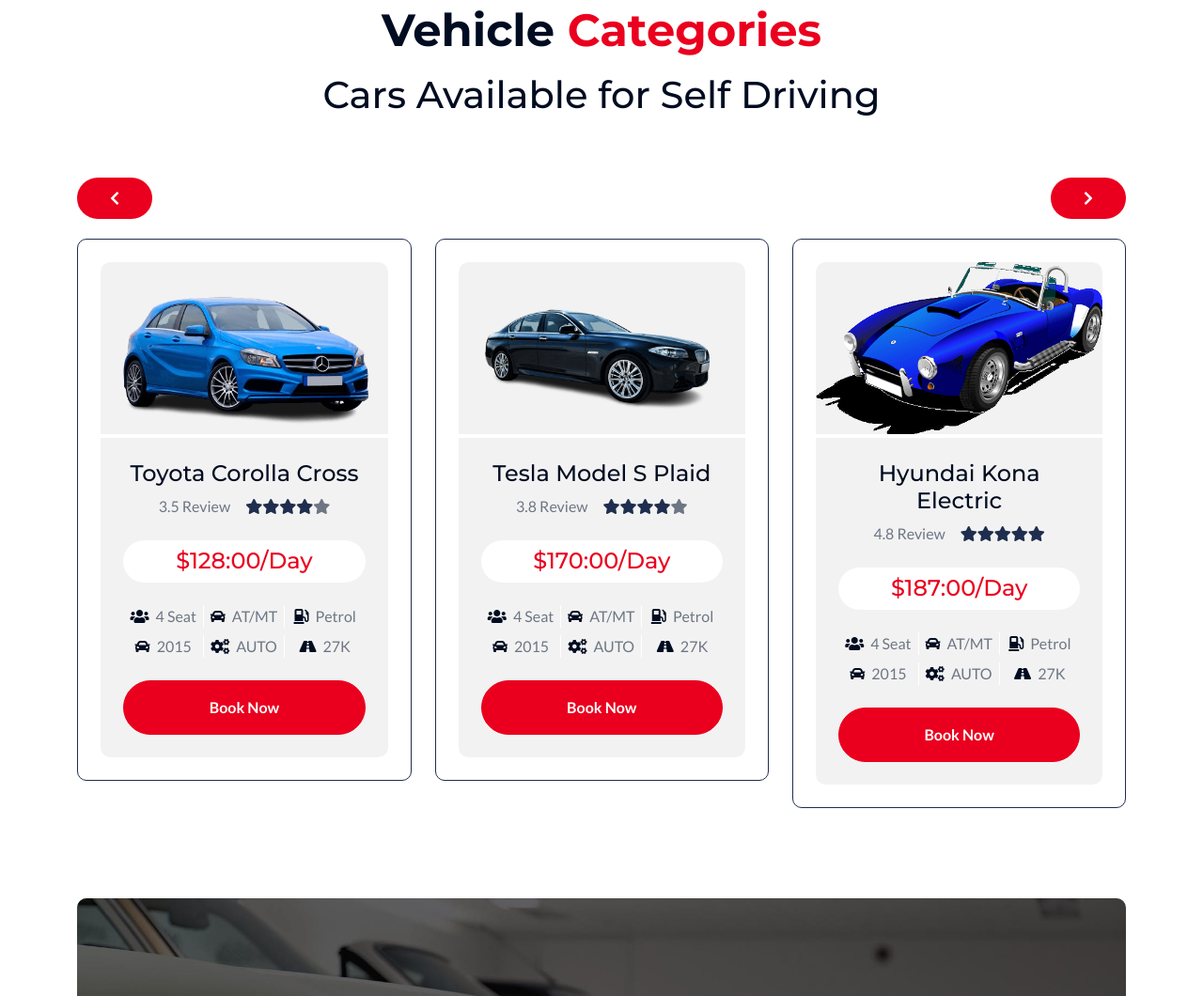
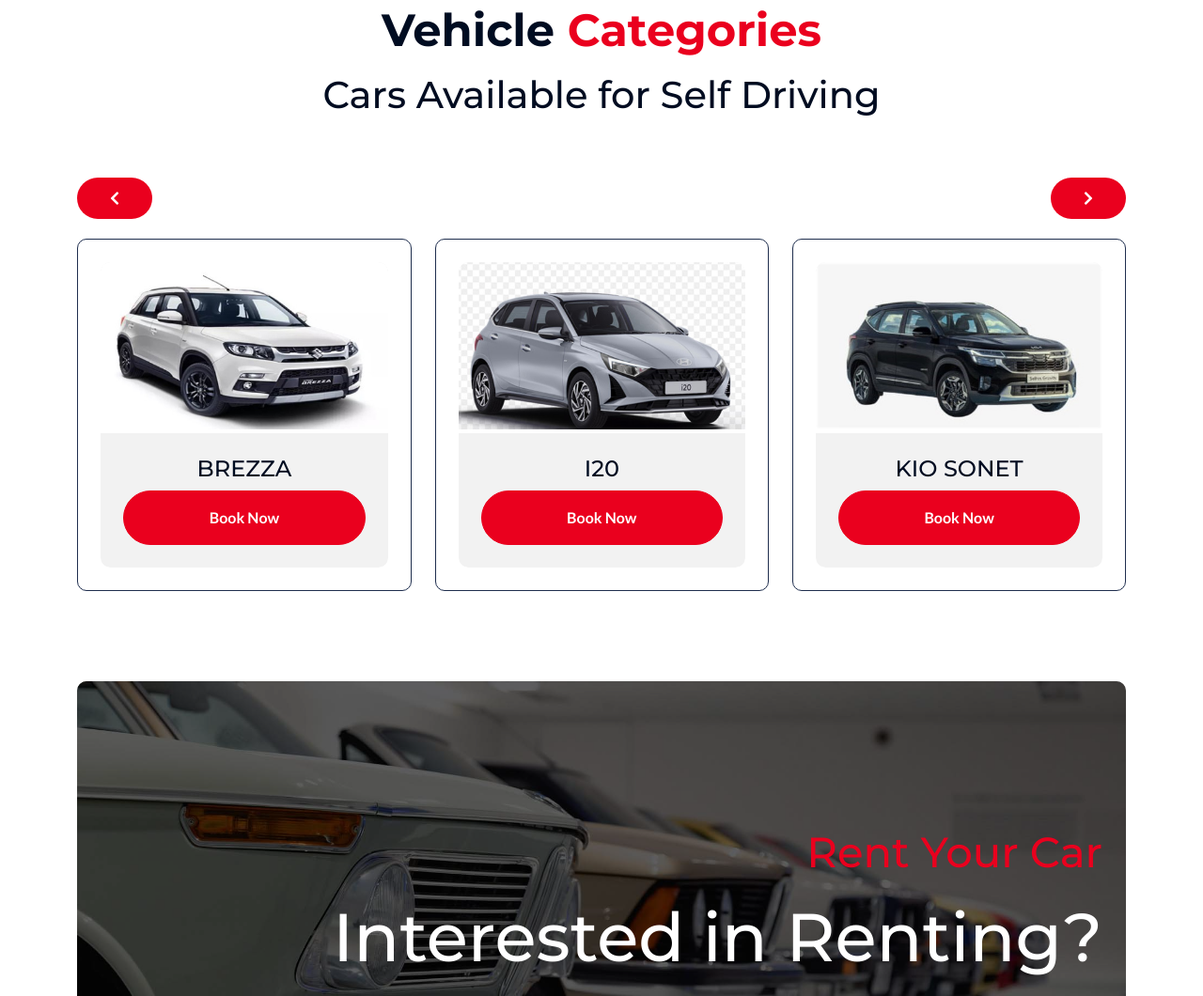
Before and after one commit to 22118131/drivingtemp, a plain HTML site: page index.html in a window 1280 px wide. Shown: the part 4113-5173 px from the top of the page at 94% size. Drawn offline with nearby package versions, Linux system fonts and the light colour scheme.

Commit message:
cars added1

```diff
--- a/index.html
+++ b/index.html
@@ -470,53 +470,11 @@
                 <div class="categories-item p-4">
                     <div class="categories-item-inner">
                         <div class="categories-img rounded-top">
-                            <img src="img/car-1.png" class="img-fluid w-100 rounded-top" alt="">
+                            <img src="img/car-1.jpeg" class="img-fluid w-100 rounded-top" alt="">
                         </div>
                         <div class="categories-content rounded-bottom p-4">
                             <h4>Fortuner</h4>
-                        </div>
-                    </div>
-                </div>
-                <div class="categories-item p-4">
-                    <div class="categories-item-inner">
-                        <div class="categories-img rounded-top">
-                            <img src="img/car-2.png" class="img-fluid w-100 rounded-top" alt="">
-                        </div>
-                        <div class="categories-content rounded-bottom p-4">
-                            <h4>Toyota Corolla Cross</h4>
-                            <div class="categories-review mb-4">
-                                <div class="me-3">3.5 Review</div>
-                                <div class="d-flex justify-content-center text-secondary">
-                                    <i class="fas fa-star"></i>
-                                    <i class="fas fa-star"></i>
-                                    <i class="fas fa-star"></i>
-                                    <i class="fas fa-star"></i>
-                                    <i class="fas fa-star text-body"></i>
-                                </div>
-                            </div>
-                            <div class="mb-4">
-                                <h4 class="bg-white text-primary rounded-pill py-2 px-4 mb-0">$128:00/Day</h4>
-                            </div>
-                            <div class="row gy-2 gx-0 text-center mb-4">
-                                <div class="col-4 border-end border-white">
-                                    <i class="fa fa-users text-dark"></i> <span class="text-body ms-1">4 Seat</span>
-                                </div>
-                                <div class="col-4 border-end border-white">
-                                    <i class="fa fa-car text-dark"></i> <span class="text-body ms-1">AT/MT</span>
-                                </div>
-                                <div class="col-4">
-                                    <i class="fa fa-gas-pump text-dark"></i> <span class="text-body ms-1">Petrol</span>
-                                </div>
-                                <div class="col-4 border-end border-white">
-                                    <i class="fa fa-car text-dark"></i> <span class="text-body ms-1">2015</span>
-                                </div>
-                                <div class="col-4 border-end border-white">
-                                    <i class="fa fa-cogs text-dark"></i> <span class="text-body ms-1">AUTO</span>
-                                </div>
-                                <div class="col-4">
-                                    <i class="fa fa-road text-dark"></i> <span class="text-body ms-1">27K</span>
-                                </div>
-                            </div>
+
                             <a href="#" class="btn btn-primary rounded-pill d-flex justify-content-center py-3">Book
                                 Now</a>
                         </div>
@@ -525,43 +483,11 @@
                 <div class="categories-item p-4">
                     <div class="categories-item-inner">
                         <div class="categories-img rounded-top">
-                            <img src="img/car-3.png" class="img-fluid w-100 rounded-top" alt="">
+                            <img src="img/car-2.jpg" class="img-fluid w-100 rounded-top" alt="">
                         </div>
                         <div class="categories-content rounded-bottom p-4">
-                            <h4>Tesla Model S Plaid</h4>
-                            <div class="categories-review mb-4">
-                                <div class="me-3">3.8 Review</div>
-                                <div class="d-flex justify-content-center text-secondary">
-                                    <i class="fas fa-star"></i>
-                                    <i class="fas fa-star"></i>
-                                    <i class="fas fa-star"></i>
-                                    <i class="fas fa-star"></i>
-                                    <i class="fas fa-star text-body"></i>
-                                </div>
-                            </div>
-                            <div class="mb-4">
-                                <h4 class="bg-white text-primary rounded-pill py-2 px-4 mb-0">$170:00/Day</h4>
-                            </div>
-                            <div class="row gy-2 gx-0 text-center mb-4">
-                                <div class="col-4 border-end border-white">
-                                    <i class="fa fa-users text-dark"></i> <span class="text-body ms-1">4 Seat</span>
-                                </div>
-                                <div class="col-4 border-end border-white">
-                                    <i class="fa fa-car text-dark"></i> <span class="text-body ms-1">AT/MT</span>
-                                </div>
-                                <div class="col-4">
-                                    <i class="fa fa-gas-pump text-dark"></i> <span class="text-body ms-1">Petrol</span>
-                                </div>
-                                <div class="col-4 border-end border-white">
-                                    <i class="fa fa-car text-dark"></i> <span class="text-body ms-1">2015</span>
-                                </div>
-                                <div class="col-4 border-end border-white">
-                                    <i class="fa fa-cogs text-dark"></i> <span class="text-body ms-1">AUTO</span>
-                                </div>
-                                <div class="col-4">
-                                    <i class="fa fa-road text-dark"></i> <span class="text-body ms-1">27K</span>
-                                </div>
-                            </div>
+                            <h4>BREZZA</h4>
+
                             <a href="#" class="btn btn-primary rounded-pill d-flex justify-content-center py-3">Book
                                 Now</a>
                         </div>
@@ -570,11 +496,47 @@
                 <div class="categories-item p-4">
                     <div class="categories-item-inner">
                         <div class="categories-img rounded-top">
-                            <img src="img/car-4.png" class="img-fluid w-100 rounded-top" alt="">
+                            <img src="img/car-3.jpg" class="img-fluid w-100 rounded-top" alt="">
                         </div>
                         <div class="categories-content rounded-bottom p-4">
-                            <h4>Hyundai Kona Electric</h4>
-                            <div class="categories-review mb-4">
+                            <h4>I20</h4>
+                            <a href="#" class="btn btn-primary rounded-pill d-flex justify-content-center py-3">Book
+                                Now</a>
+                        </div>
+                    </div>
+                </div>
+                <div class="categories-item p-4">
+                    <div class="categories-item-inner">
+                        <div class="categories-img rounded-top">
+                            <img src="img/car-4.jpg" class="img-fluid w-100 rounded-top" alt="">
+                        </div>
+                        <div class="categories-content rounded-bottom p-4">
+                            <h4>KIO SONET</h4>
+                            <a href="#" class="btn btn-primary rounded-pill d-flex justify-content-center py-3">Book
+                                Now</a>
+                        </div>
+                    </div>
+                </div>
+                <div class="categories-item p-4">
+                    <div class="categories-item-inner">
+                        <div class="categories-img rounded-top">
+                            <img src="img/car-5.jpg" class="img-fluid w-100 rounded-top" alt="">
+                        </div>
+                        <div class="categories-content rounded-bottom p-4">
+                            <h4>SHIFT</h4>
+                            <a href="#" class="btn btn-primary rounded-pill d-flex justify-content-center py-3">Book
+                                Now</a>
+                        </div>
+                    </div>
+                </div>
+                <div class="categories-item p-4">
+                    <div class="categories-item-inner">
+                        <div class="categories-img rounded-top">
+                            <img src="img/car-6.jpg" class="img-fluid w-100 rounded-top" alt="">
+                        </div>
+                        <div class="categories-content rounded-bottom p-4">
+                            <h4>KIA SELTOS</h4>
+                            <!-- <div class="categories-review mb-4">
                                 <div class="me-3">4.8 Review</div>
                                 <div class="d-flex justify-content-center text-secondary">
                                     <i class="fas fa-star"></i>
@@ -606,7 +568,7 @@
                                 <div class="col-4">
                                     <i class="fa fa-road text-dark"></i> <span class="text-body ms-1">27K</span>
                                 </div>
-                            </div>
+                            </div> -->
                             <a href="#" class="btn btn-primary rounded-pill d-flex justify-content-center py-3">Book
                                 Now</a>
                         </div>
```
Also changed, not shown: img/car-1.jpeg (added), img/car-1.png (deleted), img/car-2.jpg (added), img/car-2.png (deleted), img/car-3.jpg (added), img/car-3.png (deleted), img/car-4.jpg (added), img/car-4.png (deleted), img/car-5.jpg (added), img/car-6.jpg (added).
